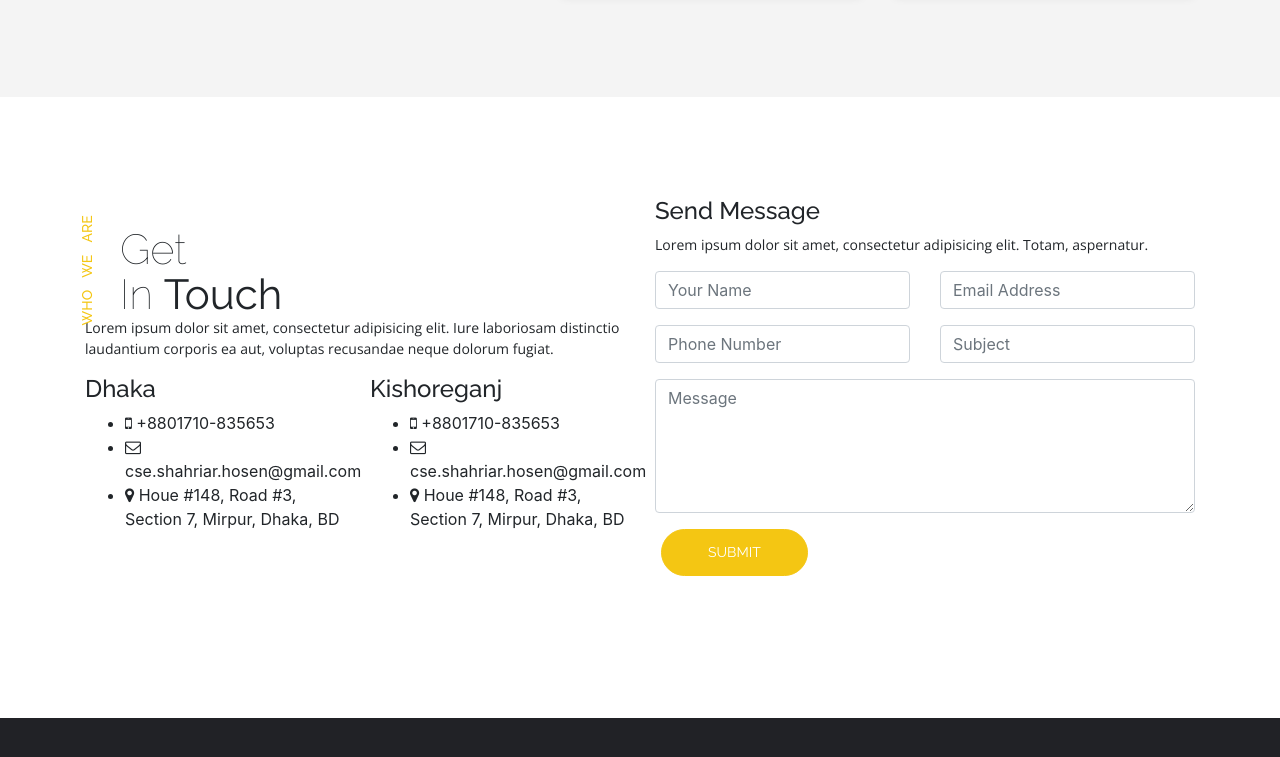
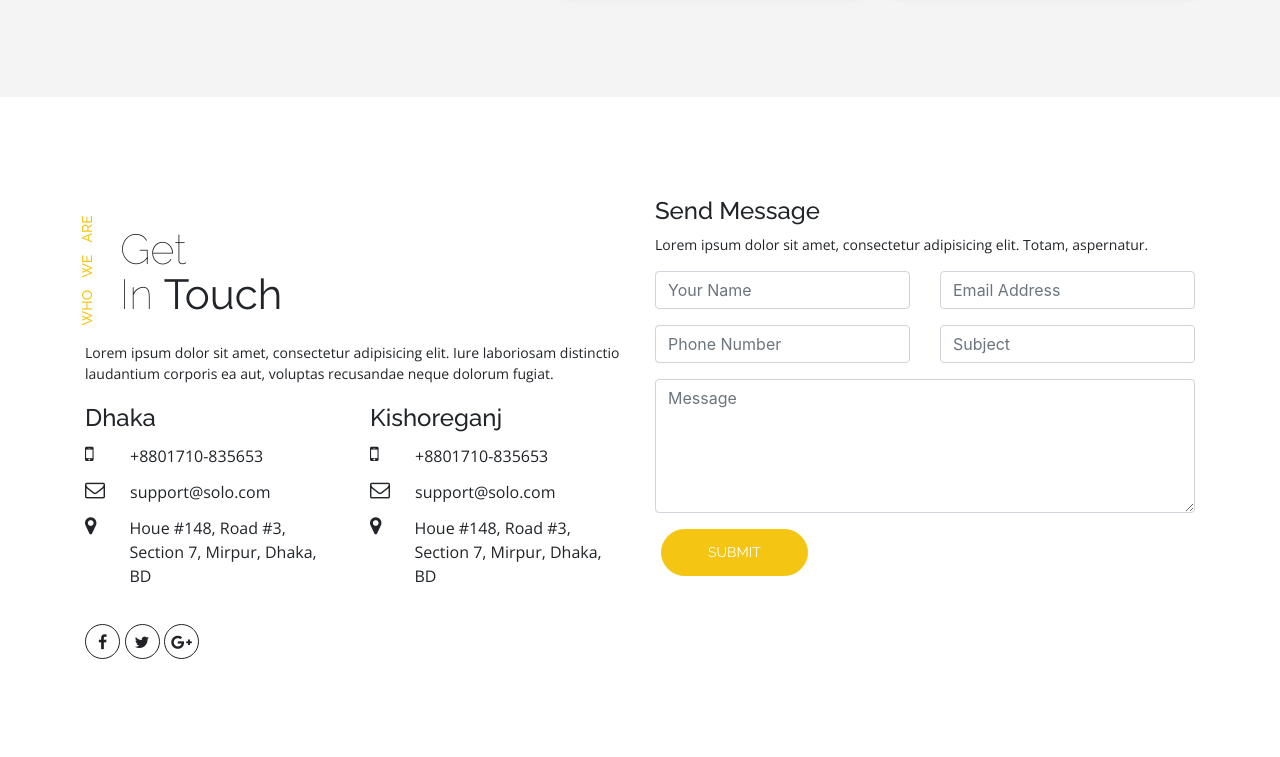
Before and after one commit to cseshahriar/digital-agency, a plain HTML site: page index.html in a window 1280 px wide. Shown: the part 8861-9618 px from the top of the page. Before the commit the page ends 9579 px from the top, so only its background shows below. Drawn offline with nearby package versions, Linux system fonts and the light colour scheme.

Commit message:
Contact left side css

```diff
--- a/css/style.css
+++ b/css/style.css
@@ -1141,3 +1141,35 @@ ul.social-list li a:hover {
 	font-weight: 500;
 	margin: 0;
 }
+
+
+/* =================================
+    Contact
+===================================*/
+#contact-left p{
+	margin: 25px 0 20px 0;
+}
+ul.office-detail {
+	list-style: none;
+	padding: 0;
+}
+ul.office-detail li {
+	font-family: "Open Sans", sans-serif;
+	margin-top: 12px;
+	display: -webkit-box;
+	display: -ms-flexbox;
+	display: flex;
+}
+ul.office-detail li i {
+	font-size: 20px;
+	width: 45px;
+}
+#contact-left ul.social-list li a{
+	color: #212226;
+	border: 1px solid #212226;
+	text-align: center;
+}
+#contact-left .social-list li a:hover {
+	color: #fff;
+	border-color: transparent;
+}
--- a/index.html
+++ b/index.html
@@ -1177,7 +1177,7 @@
 											<h4>Dhaka</h4>
 											<ul class="office-detail">
 												<li><i class="fa fa-mobile"></i> +8801710-835653</li>
-												<li><i class="fa fa-envelope-o"></i> cse.shahriar.hosen@gmail.com</li>
+												<li><i class="fa fa-envelope-o"></i> support@solo.com</li>
 												<li><i class="fa fa-map-marker"></i> <span>Houe #148, Road #3, <br>Section 7, Mirpur, Dhaka, BD</span></li>
 											</ul>
 										</div>
@@ -1189,7 +1189,7 @@
 											<h4>Kishoreganj</h4>
 											<ul class="office-detail">
 												<li><i class="fa fa-mobile"></i> +8801710-835653</li>
-												<li><i class="fa fa-envelope-o"></i> cse.shahriar.hosen@gmail.com</li>
+												<li><i class="fa fa-envelope-o"></i> support@solo.com</li>
 												<li><i class="fa fa-map-marker"></i> <span>Houe #148, Road #3, <br>Section 7, Mirpur, Dhaka, BD</span></li>
 											</ul>
 										</div>
```
